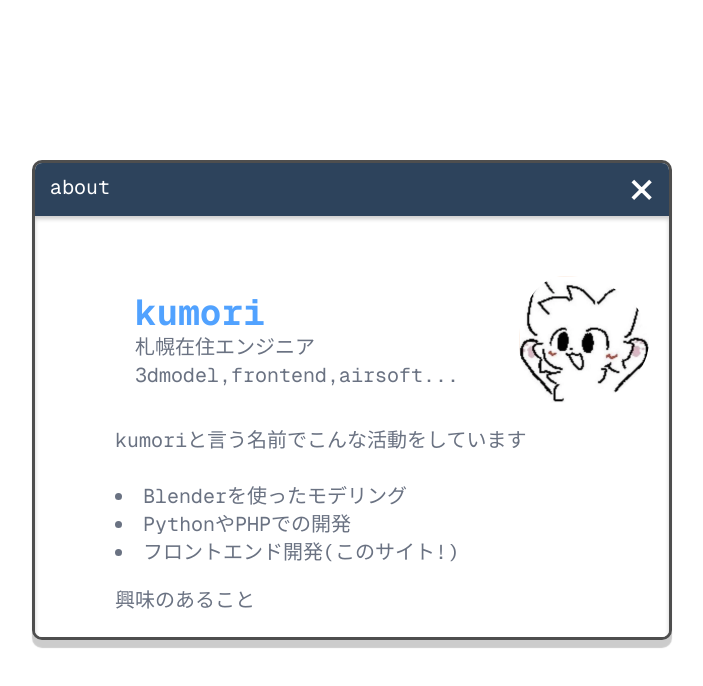
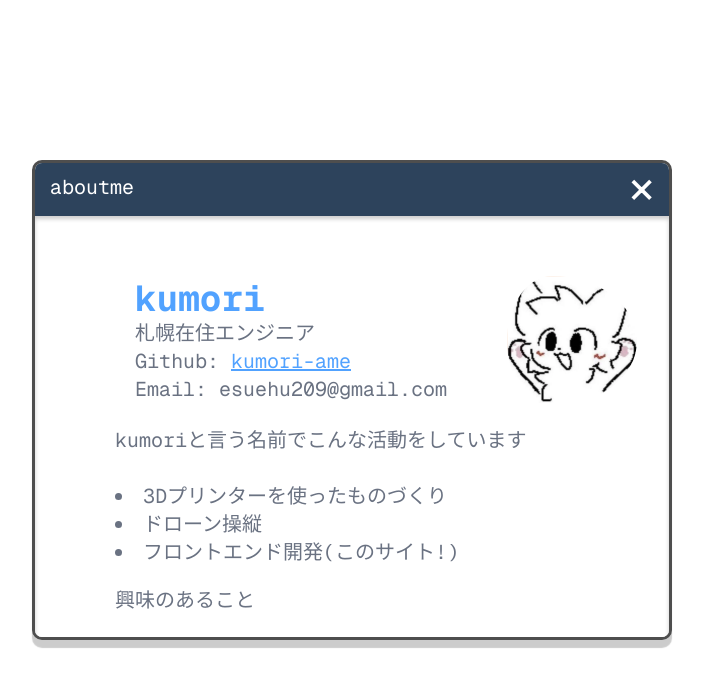
Before and after one commit to kumori-ame/mysite, a Next.js app: page / in a window 1280 px wide. Both pictures are taken after a click on the button "about me". Shown: the top 686 px of the page, without its empty margins (288-991 px from the left). Built offline with nearby package versions, Linux system fonts and the light colour scheme.

Commit message:
edit profile

```diff
--- a/app/globals.css
+++ b/app/globals.css
@@ -52,3 +52,7 @@ body {
   background-color: var(--color-blue-400);
   color: #f5f5f5
 }
+a {
+  color: var(--color-blue-400);
+  text-decoration: underline
+}
--- a/app/page.tsx
+++ b/app/page.tsx
@@ -20,18 +20,19 @@ export default function Home() {
 
         <div className="font-mono text-xl flex flex-row gap-10 text-gray-600 pt-10">
           <ModalButton title="about me" isVisible={!!visibleMap['about']}onToggle={() => toggle('about')} >
-              <DragWindow title="about" toggleButton={() => toggle('about')} >
+              <DragWindow title="aboutme" toggleButton={() => toggle('about')} >
                   <div className="window-content">
                   <div className="pt-10 pl-20">
                     <div className="flex flex-row items-center m-5 gap-5">
                       <div>
                       <p className="font-bold text-4xl text-blue-400">kumori</p>
                       <p className="text-medium text-gray-500">札幌在住エンジニア</p>
-                      <p className="text-medium text-gray-500">3dmodel,frontend,airsoft...</p>
+                      <p className="text-medium text-gray-500">Github: <a href="https://github.com/kumori-ame" target="_blank" rel="noopener noreferrer">kumori-ame</a></p>
+                      <p className="text-medium text-gray-500">Email: esuehu209@gmail.com</p>
                       </div>
 
                       <Image
-                          src="/images/512-kisser.png"
+                          src="./images/512-kisser.png"
                           alt="Picture of the author"
                           width={170}
                           height={170}
@@ -42,8 +43,8 @@ export default function Home() {
                     <div className="text-gray-500">
                       <p>kumoriと言う名前でこんな活動をしています</p><br></br>
                       <ul className="list-disc list-inside">
-                        <li>Blenderを使ったモデリング</li>
-                        <li>PythonやPHPでの開発</li>
+                        <li>3Dプリンターを使ったものづくり</li>
+                        <li>ドローン操縦</li>
                         <li>フロントエンド開発(このサイト!)</li>
                       </ul>
                       <p className="pt-5 pb-5">興味のあること</p>
@@ -53,11 +54,14 @@ export default function Home() {
                         <li>絵を描く</li>
                         <li>サバゲー</li>
                       </ul>
-                      <p>eded</p>
-                      <p>eded</p>
-                      <p>eded</p>
-                      <p>eded</p>
-                      <p>eded</p>
+                      <p className="pt-5 pb-5">スキルセット</p>
+                      <ul className="list-disc list-inside">
+                        <li>Blender 5年 (自力でのポリゴンモデリングが可能)</li>
+                        <li>Python 2年 (技術書を見ながらのコーディングが可能)</li>
+                        <li>HTML/CSS/JS 2年 (基礎的なWebサイトが作成可能)</li>
+                        <li>TypeScript 1年 (簡単なwebアプリを作成可能)</li>
+                        <li>PHP 半年 (授業で触れた程度)</li>
+                      </ul>
                     </div>
                   </div>
                   </div>
```
